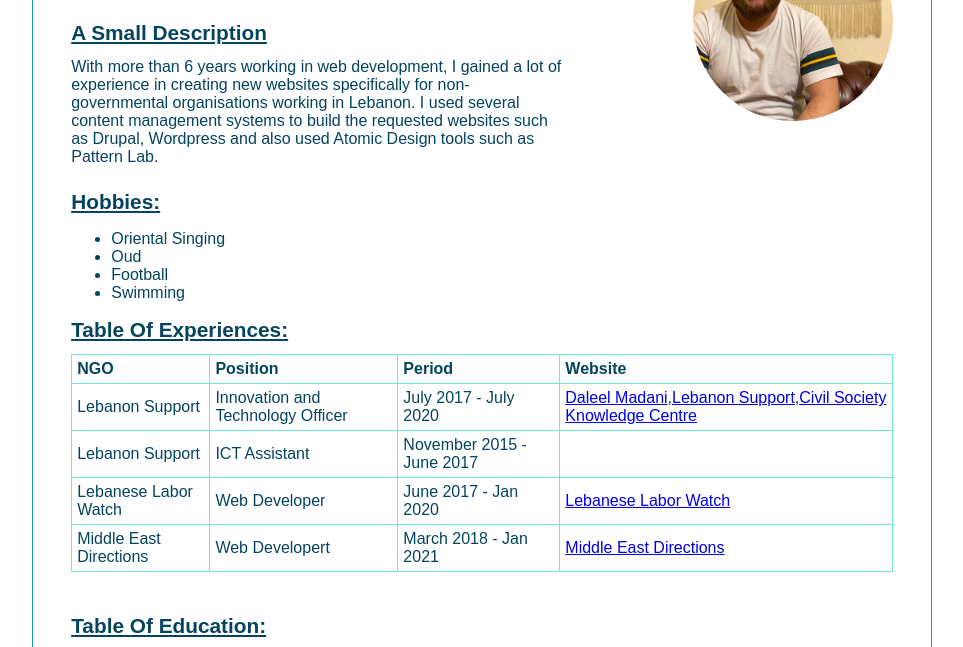
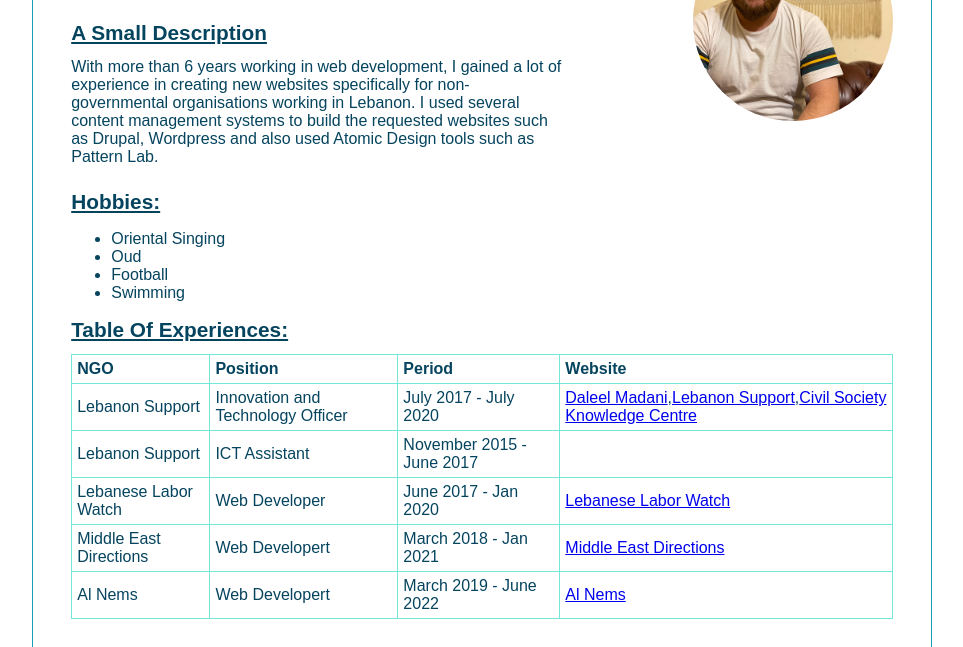
Before and after one commit to ali-al-najjar/aliynajjar.github.io, a plain HTML site: page index.html in a window 1280 px wide. Shown: the part 126-773 px from the top of the page, without its empty margins (158-1121 px from the left). Drawn offline with Linux system fonts and the light colour scheme.

Commit message:
Adding more experience

```diff
--- a/index.html
+++ b/index.html
@@ -65,6 +65,12 @@
       <td>March 2018 - Jan 2021</td>
       <td><a href="https://medirections.com">Middle East Directions</a></td>
     </tr>
+    <tr>
+      <td>Al Nems</td>
+      <td>Web Developert</td>
+      <td>March 2019 - June 2022</td>
+      <td><a href="https://al-nems.org">Al Nems</a></td>
+    </tr>
   </table>
 
   <!-- Table of education -->
```
